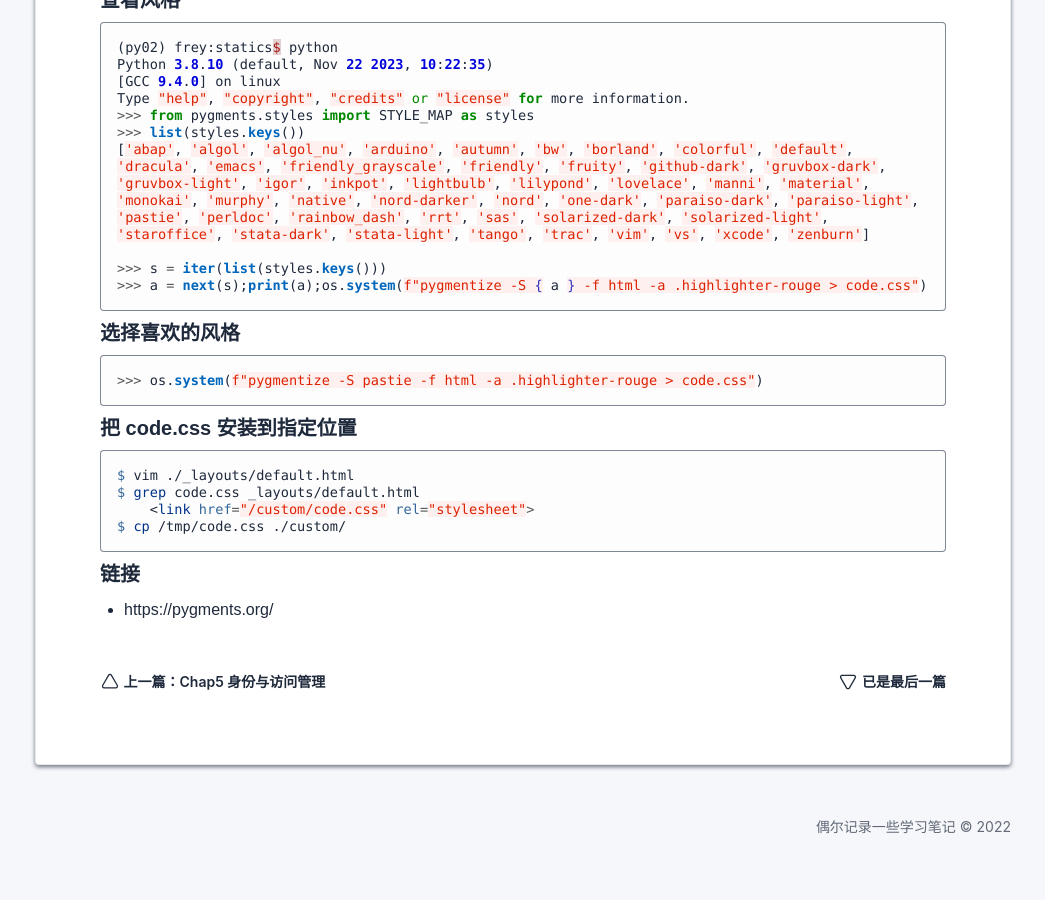
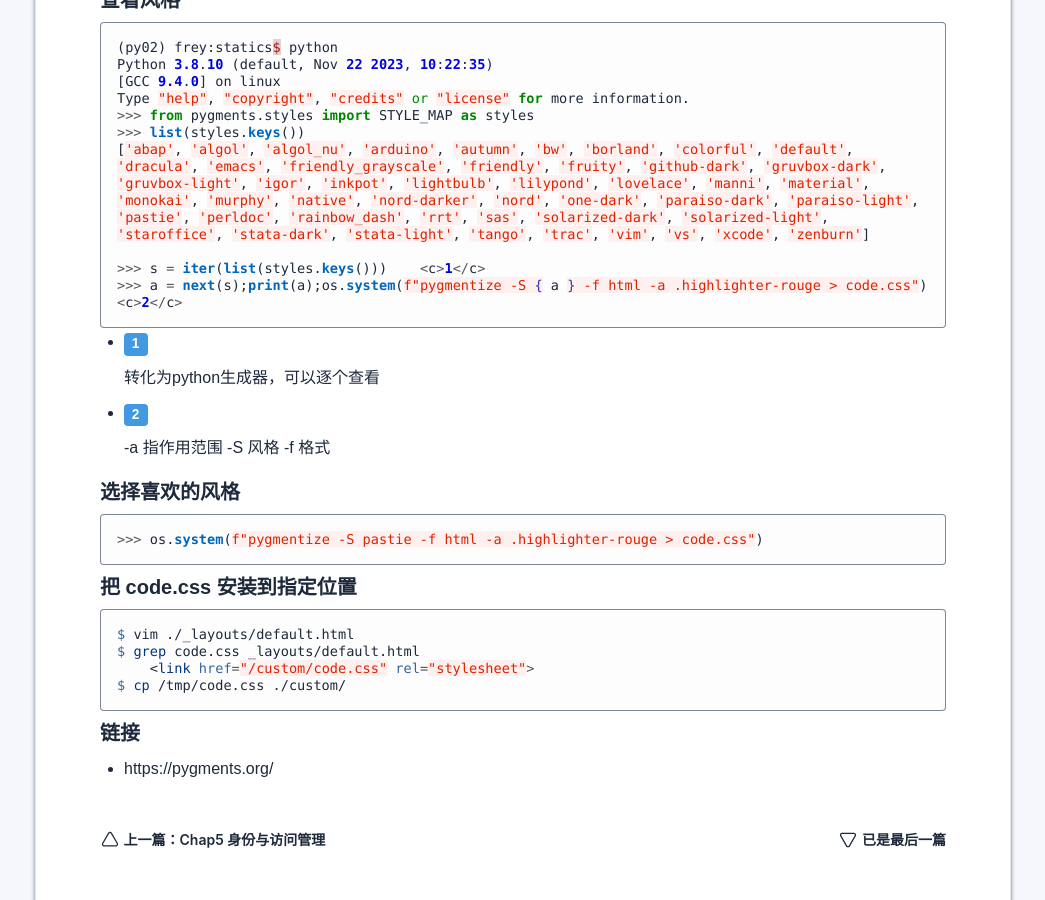
Before and after one commit to frey1186/frey1186.github.io, a Jekyll site: the page built from _posts/2024-04-28-change-styles-for-highlight-code.md, in a window 1280 px wide and 900 px high, scrolled down 547 px. Shown: the whole window, without its empty margins (117-1162 px from the left). Built offline with Jekyll 4.4.1, drawn with Linux system fonts in a browser that asks for light colours; before the commit the page ends 1416 px from its top, so only the background shows below that.

Commit message:
add a tag for code in markdown text.

````diff
--- a/_posts/2024-04-28-change-styles-for-highlight-code.md
+++ b/_posts/2024-04-28-change-styles-for-highlight-code.md
@@ -31,9 +31,12 @@ Type "help", "copyright", "credits" or "license" for more information.
 >>> list(styles.keys())
 ['abap', 'algol', 'algol_nu', 'arduino', 'autumn', 'bw', 'borland', 'colorful', 'default', 'dracula', 'emacs', 'friendly_grayscale', 'friendly', 'fruity', 'github-dark', 'gruvbox-dark', 'gruvbox-light', 'igor', 'inkpot', 'lightbulb', 'lilypond', 'lovelace', 'manni', 'material', 'monokai', 'murphy', 'native', 'nord-darker', 'nord', 'one-dark', 'paraiso-dark', 'paraiso-light', 'pastie', 'perldoc', 'rainbow_dash', 'rrt', 'sas', 'solarized-dark', 'solarized-light', 'staroffice', 'stata-dark', 'stata-light', 'tango', 'trac', 'vim', 'vs', 'xcode', 'zenburn']
 
->>> s = iter(list(styles.keys()))
->>> a = next(s);print(a);os.system(f"pygmentize -S { a } -f html -a .highlighter-rouge > code.css")
+>>> s = iter(list(styles.keys()))    <c>1</c>
+>>> a = next(s);print(a);os.system(f"pygmentize -S { a } -f html -a .highlighter-rouge > code.css")  <c>2</c>
 ```
+
+- <c>1</c> 转化为python生成器，可以逐个查看
+- <c>2</c> -a 指作用范围 -S 风格 -f 格式
 
 ## 选择喜欢的风格
 
````
Also changed, not shown: _layouts/default.html (+13 -1 lines).
